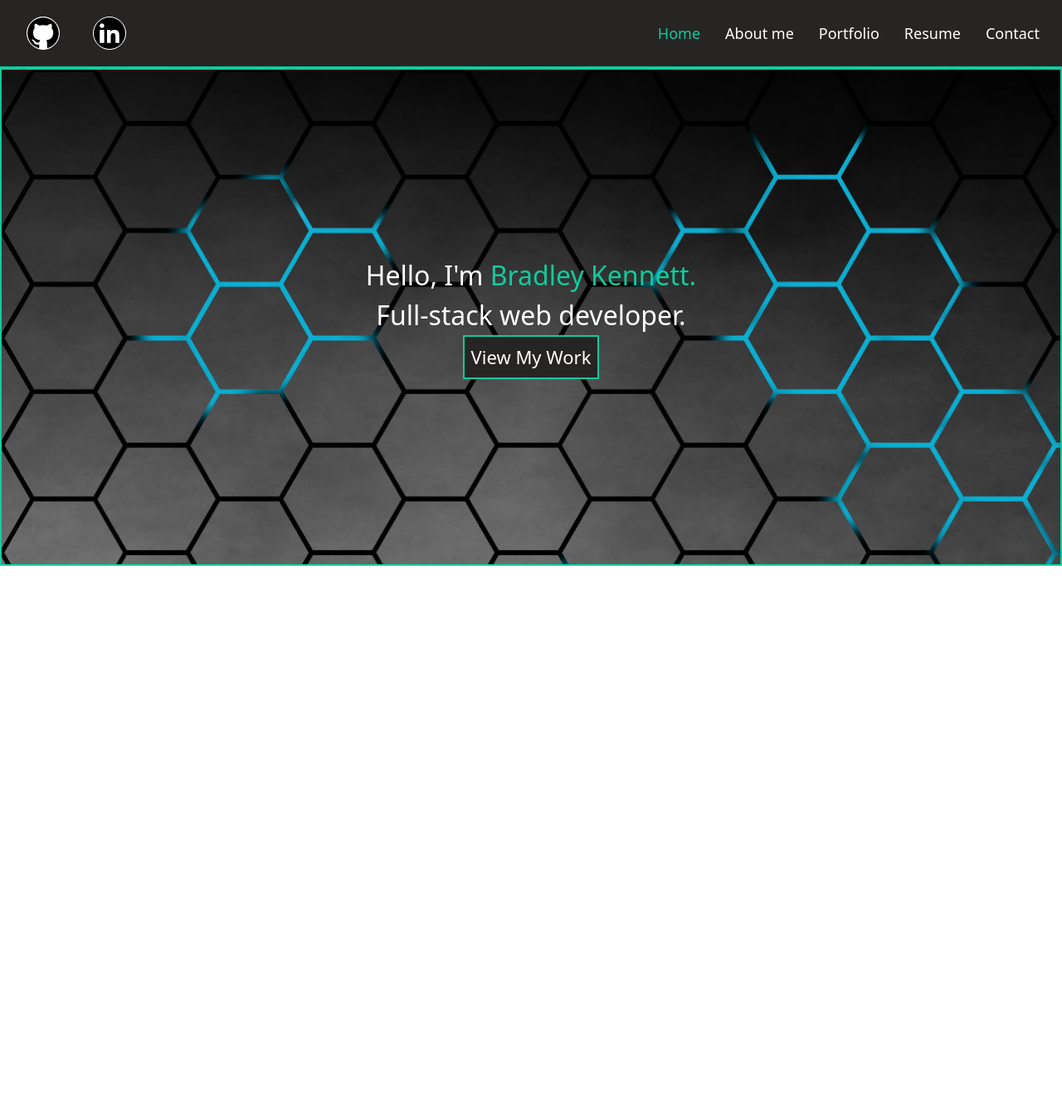
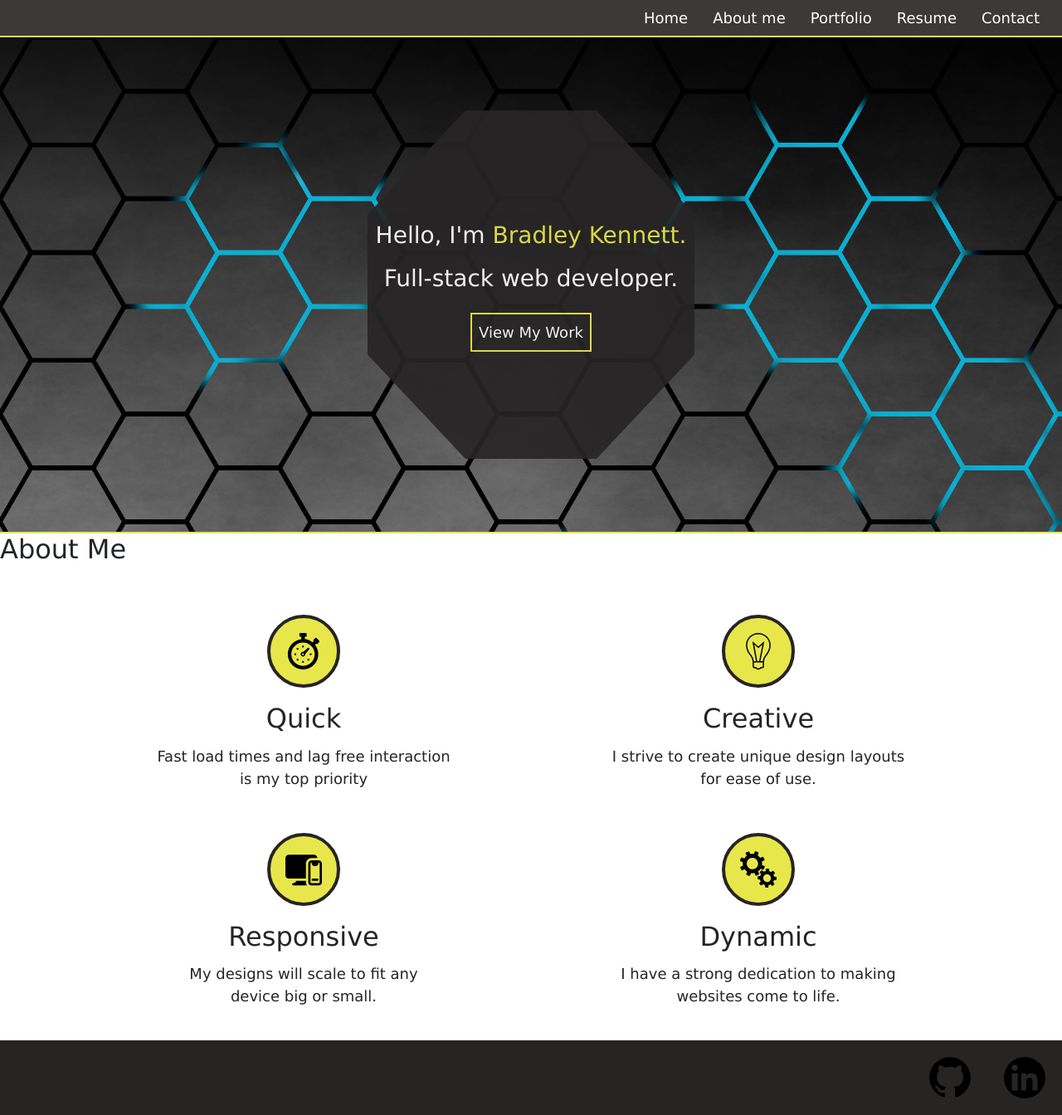
Before and after one commit to Codechef27/react-portfolio, a React (Create React App) app: page / in a window 1280 px wide. Shown: the whole page at 83% size. Before the commit the page ends 800 px from the top, so only its background shows below. Built offline with nearby package versions, Linux system fonts and the light colour scheme.

Commit message:
links add/ about-me sec

```diff
--- a/src/App.js
+++ b/src/App.js
@@ -1,40 +1,56 @@
 import React, { useState } from 'react';
 import './App.css';
-import About from './components/About';
+import Hero from './components/Hero';
 import Nav from './components/Nav';
+import AboutMe from './components/About-me';
+import SocialLinks from './components/Footer';
 
 function App() {
   const [navLinks] = useState([
     {
-      name: "Home"
+      name: 'Home'
+
     },
     {
-      name: "About me"
+      name: 'About me',
     },
     {
-      name: "Portfolio"
+      name: 'Portfolio'
     },
     {
-      name: "Resume"
+      name: 'Resume'
     },
     {
-      name: "Contact"
+      name: 'Contact'
     }
 
   ]);
 
-  const [currentNavLink, setCurrentNavLink] = useState(navLinks[0])
+  const [currentNavLink, setCurrentNavLink] = useState(navLinks[0]);
+  const renderLink = navLinks.filter((link) => link.name === link);
+
   return (
     <div>
       <Nav
         navLinks={navLinks}
         setCurrentNavLink={setCurrentNavLink}
         currentNavLink={currentNavLink}
+        renderLink={renderLink}
       ></Nav>
-    <main>
-    <About></About>
+      <main key={renderLink.name}>
+        <span
+          onClick={() => {
+            setCurrentNavLink(renderLink);
+          }}
+        >
+          {renderLink.name}
+        </span>
+        <Hero></Hero>
+        <AboutMe></AboutMe>
       </main>
-
+      <footer>
+        <SocialLinks></SocialLinks>
+      </footer>
     </div>
   );
 }
--- /dev/null
+++ b/src/components/About-me/index.js
@@ -0,0 +1,74 @@
+import React from "react";
+import stopWatch from '../../assets/images/stopwatch-icon.svg';
+import lightBulb from '../../assets/images/light-bulb bw.svg';
+import screen from '../../assets/images/screen-pc-smart-phone-.svg';
+import cogwheels from '../../assets/images/two-settings-cogwheels.svg';
+
+
+const AboutMe = () => {
+
+  return (
+    <section>
+      <div id="About me" className="about-me-facts">
+        <div className="main-title">
+          <h2>About Me</h2>
+        </div>
+        <div className="fact">
+          <div className="fact-info">
+            <div className="fact-img">
+              <img src={stopWatch} alt="stopwatch icon" />
+            </div>
+            <div className="fact-text">
+              <h3>Quick</h3>
+              <p>
+                Fast load times and lag free interaction
+                <br />
+                is my top priority
+              </p>
+            </div>
+          </div>
+          <div className="fact-info">
+            <div className="fact-img">
+              <img src={lightBulb} alt="lightbulb icon" />
+            </div>
+            <div className="fact-text">
+              <h3>Creative</h3>
+              <p>
+                I strive to create unique design layouts <br />
+                for ease of use.
+              </p>
+            </div>
+          </div>
+          <div className="fact-info">
+            <div className="fact-img">
+              <img src={screen} alt="technology icons" />
+            </div>
+            <div className="fact-text">
+              <h3> Responsive</h3>
+              <p>
+                My designs will scale to fit any
+                <br />
+                device big or small.
+              </p>
+            </div>
+          </div>
+          <div className="fact-info">
+            <div className="fact-img">
+              <img src={cogwheels} alt="cogwheel icons" />
+            </div>
+            <div className="fact-text">
+              <h3>Dynamic</h3>
+              <p>
+                I have a strong dedication to making
+                <br />
+                websites come to life.
+              </p>
+            </div>
+          </div>
+        </div>
+      </div>
+    </section>
+  );
+};
+
+export default AboutMe;
--- a/src/components/About/index.js
+++ /dev/null
@@ -1,17 +0,0 @@
-import React from 'react';
-
-const About = () => {
-    return (
-        <section id='home' className='hero'>
-            <div>
-                <p>Hello, I'm <span> Bradley Kennett.</span></p>
-                <p>Full-stack web developer.</p>
-                <a href="#portfolio">
-                    <button className="btn-1"> View My Work </button>
-                </a>
-            </div>
-        </section>
-    )
-}
-
-export default About
--- /dev/null
+++ b/src/components/Footer/index.js
@@ -0,0 +1,24 @@
+import React from "react";
+import githubIcon from "../../assets/images/github.svg";
+import linkedinIcon from "../../assets/images/linkedin-icon.svg";
+
+
+const SocialLinks = () => {
+
+    return (
+      <footer>
+        <div>
+          <a href="https://github.com/Codechef27">
+            <img className="git" src={githubIcon} alt="github icon" />
+          </a>
+        </div>
+        <div>
+          <a href="https://www.linkedin.com/in/bradley-kennett-76a164158/">
+            <img className="linkedin" src={linkedinIcon} alt="linkedin icon" />
+          </a>
+        </div>
+      </footer>
+    );
+}
+
+export default SocialLinks;
--- /dev/null
+++ b/src/components/Hero/index.js
@@ -0,0 +1,23 @@
+import React from 'react';
+
+const About = () => {
+    return (
+      <section id="Home" className="hero">
+        <div className="oct">
+          <div>
+            <span  className="hero-bg">
+            <p>
+              Hello, I'm <span> Bradley Kennett.</span>
+            </p>
+            <p>Full-stack web developer.</p>
+            <a href="#portfolio">
+              <button className="btn-1"> View My Work </button>
+            </a>
+            </span>
+          </div>
+        </div>
+      </section>
+    );
+}
+
+export default About
--- a/src/components/Nav/index.js
+++ b/src/components/Nav/index.js
@@ -1,6 +1,5 @@
 import React, {useEffect} from "react";
-import githubIcon from "../../assets/images/github.svg";
-import linkedinIcon from "../../assets/images/linkedin-icon.svg";
+
 
 const Nav = (props) => {
 
@@ -17,21 +16,6 @@ const Nav = (props) => {
     return (
     <header className="container-fluid">
             <section className="d-flex flex-row ">
-                <div>
-                    <a href="https://github.com/Codechef27">
-                        <img className="git"
-                         src={ githubIcon }
-                         alt="github icon" />
-
-                    </a>
-                </div>
-                <div>
-                    <a href="https://www.linkedin.com/in/bradley-kennett-76a164158/">
-                        <img className="linkedin"
-                        src={ linkedinIcon }
-                        alt="linkedin icon"/>
-                    </a>
-                </div>
                 <div className="d-flex ms-auto">
                         <nav className="navbar navbar-expand-lg">
                             <button className="navbar-toggler collapsed d-flex d-lg-none d-flex flex-column
@@ -50,13 +34,13 @@ const Nav = (props) => {
                                             }`}
                                             key={navLink.name}
                                             >
-                                               <span
+                                              <a href={ '#' + (navLink.name)}> <span
                                             onClick = { () => {
                                                 setCurrentNavLink(navLink)
                                             }}
                                             >
                                             {navLink.name}
-                                            </span>
+                                            </span></a>
                                         </li>
                                     ))}
 
--- a/src/index.css
+++ b/src/index.css
@@ -2,13 +2,13 @@
 * {
   margin: 0;
   padding: 0;
-  font-family:'Poiret One',cursive 'Lucida Sans Regular', Verdana, sans-serif;
+  font-family: 'Bradley Hand', Verdana, Geneva, Tahoma, sans-serif;
 
 }
 :root {
   --primary-color: #ffffff;
   --secondary-color: #272424;
-  --terttiary-color: #10d4a3f1;
+  --terttiary-color: rgb(231, 231, 75);
 }
 
 html,
@@ -25,61 +25,22 @@ header {
   top: 0;
   z-index: 9999;
   background-color: var(--secondary-color);
-  border-bottom: var(--terttiary-color) 2px solid;
+  opacity: 90%;
+  /* border-bottom: var(--terttiary-color) 2px solid; */
+}
 
+header a:hover {
+  font-weight: bold;
+  color:var(--terttiary-color);
 
 }
-
-/* header ul {
-  list-style: none;
-  margin: 10px 0;
-  padding: 10px 0;
-  background-color: var(--secondary-color);
-} */
-
-header  li  {
+header a {
+  text-decoration: none;
   color: var(--primary-color);
-  text-decoration: none;
   padding: 15px 15px;
   font-size: 18px;
   cursor: pointer;
-
 }
-
-header li a:hover {
-  font-weight: bolder;
-  color:var(--terttiary-color);
-
-}
-
-.git {
-  height: 40px;
-  margin: 20px;
-  background-color: var(--primary-color);
-  border-radius: 50px;
-  border: 1px solid var(--primary-color) ;
-}
-
-.git:hover {
-  background-color: var(--terttiary-color);
-  border-radius: 50px;
-  border: 1px solid var(--terttiary-color) ;
-}
-
-.linkedin {
-  height: 40px;
-  margin: 20px;
-  background-color:var(--primary-color);
-  border-radius: 50px;
-  border: 1px solid var(--primary-color) ;
-}
-
-.linkedin:hover {
-  background-color: var(--terttiary-color);
-  border-radius: 50px;
-  border: 1px solid var(--terttiary-color) ;
-}
-
 
 .navbar-toggler {
   width: 20px;
@@ -173,43 +134,63 @@ header li a:hover {
   background-image: url(../src/assets/images/portfolio-background.jpg);
   background-size:cover;
   height: 600px;
-  border: var(--terttiary-color) solid 2px;
+  border-top: var(--terttiary-color) solid 2px;
+  border-bottom: var(--terttiary-color) solid 2px;
   align-items: center;
   justify-content: center;
   display: flex;
   text-align: center;
 
 }
+/* .oct {
+  background: red;
+  width: 200px;
+  height: 200px;
+  position: absolute;
+  -webkit-clip-path: polygon(30% 0%, 70% 0%, 100% 30%, 100% 70%, 70% 100%, 30% 100%, 0% 70%, 0% 30%);
+  clip-path: polygon(30% 0%, 70% 0%, 100% 30%, 100% 70%, 70% 100%, 30% 100%, 0% 70%, 0% 30%);
+} */
+.oct {
+  /* position: relative; */
+  background: var(--secondary-color);
+  width: max-content;
+  height: 420px;
+  -webkit-clip-path: polygon(30% 0%, 70% 0%, 100% 30%, 100% 70%, 70% 100%, 30% 100%, 0% 70%, 0% 30%);
+  clip-path: polygon(30% 0%, 70% 0%, 100% 30%, 100% 70%, 70% 100%, 30% 100%, 0% 70%, 0% 30%);
+  display: flex;
+  justify-content: center;
+  align-items: center;
+  opacity: 92%;
+  overflow: hidden;
+}
 
 .hero p {
-  /* text-align: center; */
+
   color: var(--primary-color);
-  font-size: 32px;
-  margin: 0 24px;
+  font-size: 28px;
+  margin: 10px 10px;
+  opacity: none;
 }
 
+
 .hero span {
-  color: var(--terttiary-color);
-}
-
-.view-my-work {
-  align-items: center;
-  padding: 28px;
-  flex: content;
+  color: rgb(231, 231, 75);
 }
 
 .btn-1 {
   border: 2px solid var(--terttiary-color);
-  font-size: 22px;
+  font-size: 18px;
   background-color: var(--secondary-color);
-  padding: 8px 8px;
+  padding: 8px;
   color: var(--primary-color);
   cursor: pointer;
+  margin: 10px;
 }
 
 .btn-1:hover {
-  font-weight: bolder;
   color: var(--terttiary-color);
+  font-weight: bold;
+  transition: ease-in-out;
 }
 /*--------------------------------------------------------------------*/
 
@@ -396,19 +377,39 @@ input::placeholder {
 /*------------------------------------------------------------------------------------*/
 footer {
   display: flex;
-  flex-wrap: wrap;
   justify-content: flex-end;
   align-items: center;
-  height: 100px;
-  background-color: var(--terttiary-color);
-  margin-top: 10px;
+  background-color: var(--secondary-color);
+  height: auto;
+
 }
 
-footer h4 {
-  font-size: 22px;
-  color: var(--secondary-color);
-  margin: 0 18px 0;
+.git {
+  height: 50px;
+  margin: 20px;
+  border-radius: 50px;
+
 }
+
+.git:hover {
+  background-color: var(--terttiary-color);
+  border-radius: 50px;
+  border: 1px solid var(--terttiary-color) ;
+}
+
+.linkedin {
+  height: 50px;
+  margin: 20px;
+  border-radius: 50px;
+
+}
+
+.linkedin:hover {
+  background-color: var(--terttiary-color);
+  border-radius: 50px;
+  border: 1px solid var(--terttiary-color) ;
+}
+
 /*------------------------------------------------------------------------------------*/
 /*media query for smaller desktop screen and smaller*/
 @media screen and (max-width: 980px) {
```
Also changed, not shown: src/assets/images/hexagon-border.png (added). Lines whose indentation alone changed are shown as unchanged.
